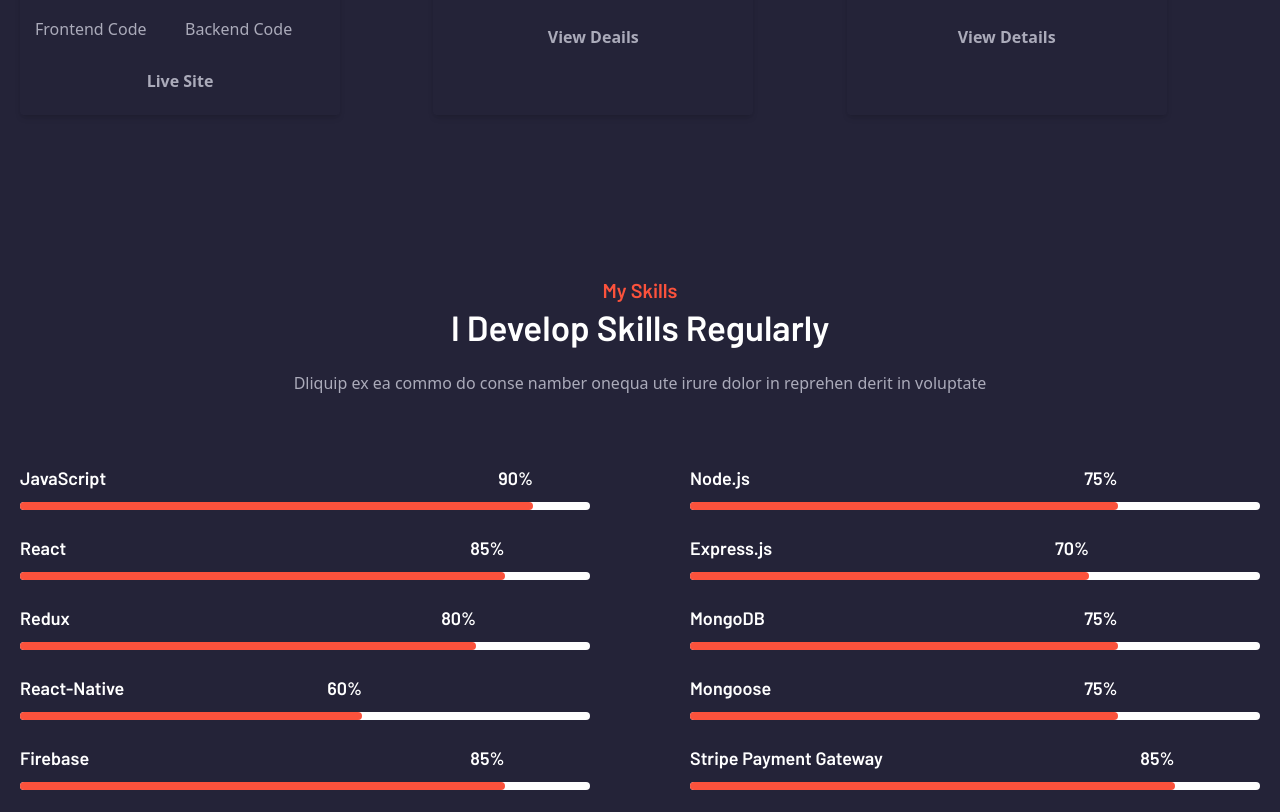
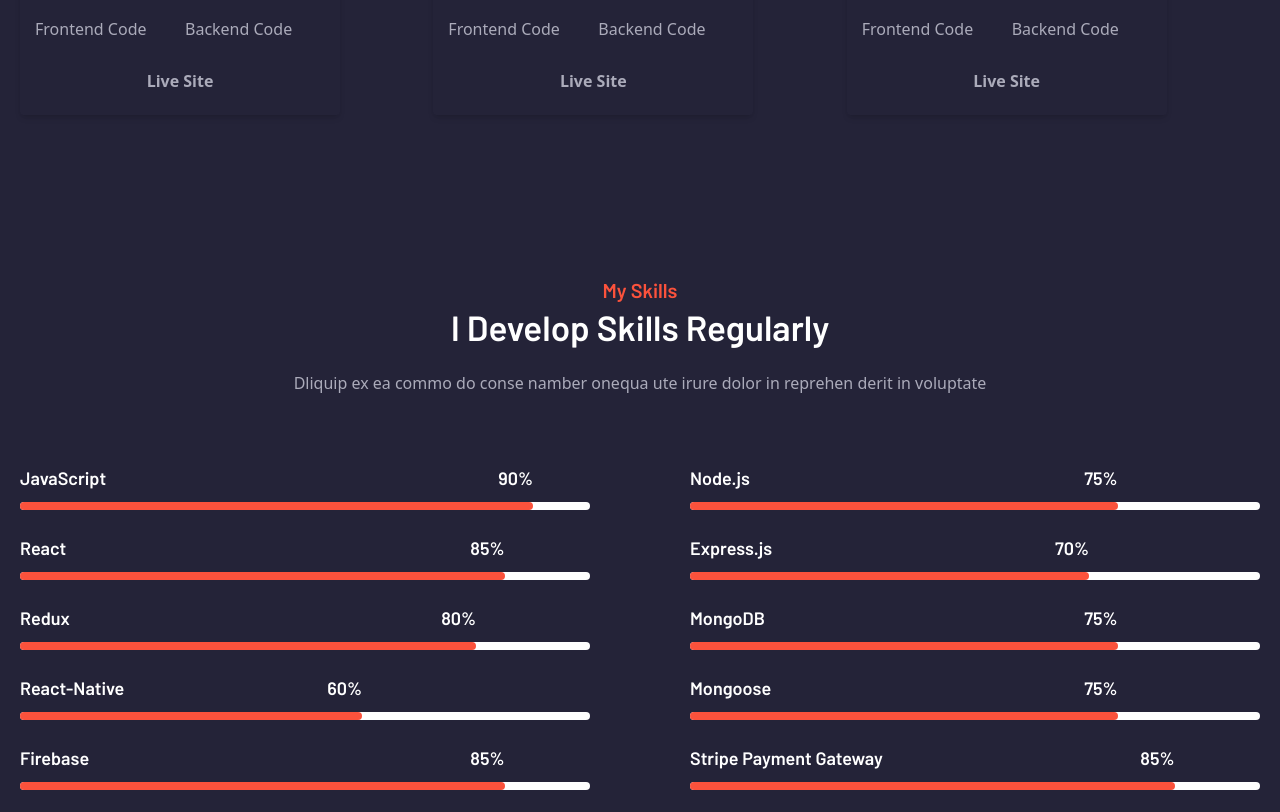
Before and after one commit to AnikHaque/portfolio, a plain HTML site: page index.html in a window 1280 px wide. Shown: the part 2185-2997 px from the top of the page. Drawn offline with nearby package versions, Linux system fonts and the light colour scheme.

Commit message:
updated project section

```diff
--- a/index.html
+++ b/index.html
@@ -248,8 +248,18 @@
             <h2 class="text-3xl font-semibold tracki">Organization Manager</h2>
             <p class="dark:text-gray-100">Curabitur luctus erat nunc, sed ullamcorper erat vestibulum eget.</p>
         </div>
-        <button type="button"
-            class="flex items-center justify-center w-full p-3 font-semibold tracki rounded-md dark:bg-violet-400 dark:text-gray-900">View Deails</button>
+    <div class="grid grid-cols-2 gap-4">
+        <a href="https://github.com/AnikHaque/Organization-Manager-Client">
+            Frontend Code
+        </a>
+
+        <a href="https://github.com/AnikHaque/Organization-Manager-Server">
+            Backend Code
+        </a>
+    </div>
+    <a href="https://organization-manager-client.vercel.app/"><button type="button"
+            class="flex items-center justify-center w-full p-3 font-semibold tracki rounded-md dark:bg-violet-400 dark:text-gray-900">Live
+            Site</button></a>
     </div>
 </div>
 <div class="max-w-lg rounded-md shadow-md dark:bg-gray-900 dark:text-gray-100">
@@ -260,8 +270,18 @@
             <h2 class="text-3xl font-semibold tracki">Music School</h2>
             <p class="dark:text-gray-100">Curabitur luctus erat nunc, sed ullamcorper erat vestibulum eget.</p>
         </div>
-        <button type="button"
-            class="flex items-center justify-center w-full p-3 font-semibold tracki rounded-md dark:bg-violet-400 dark:text-gray-900">View Details</button>
+    <div class="grid grid-cols-2 gap-4">
+        <a href="https://github.com/AnikHaque/Music-School-Frontend">
+            Frontend Code
+        </a>
+
+        <a href="https://github.com/AnikHaque/Music-School-Backend">
+            Backend Code
+        </a>
+    </div>
+    <a href="https://summer-camp-417ab.web.app/"><button type="button"
+            class="flex items-center justify-center w-full p-3 font-semibold tracki rounded-md dark:bg-violet-400 dark:text-gray-900">Live
+            Site</button></a>
     </div>
 </div>
                     </div>
```
